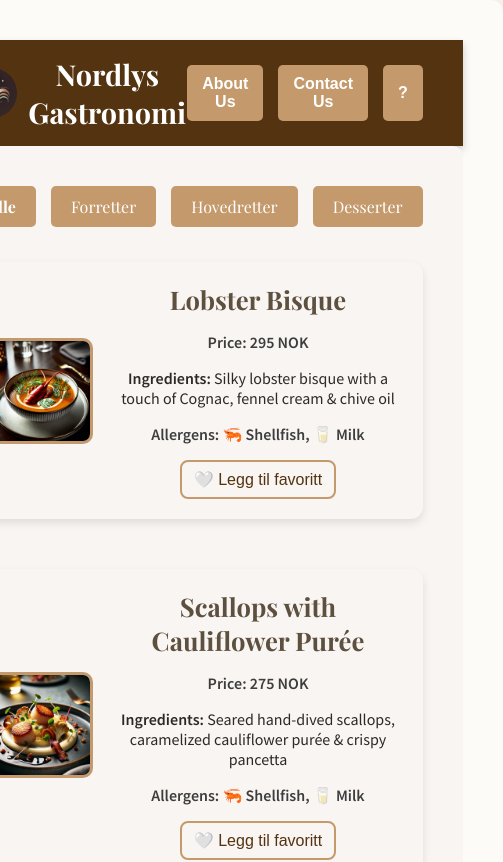
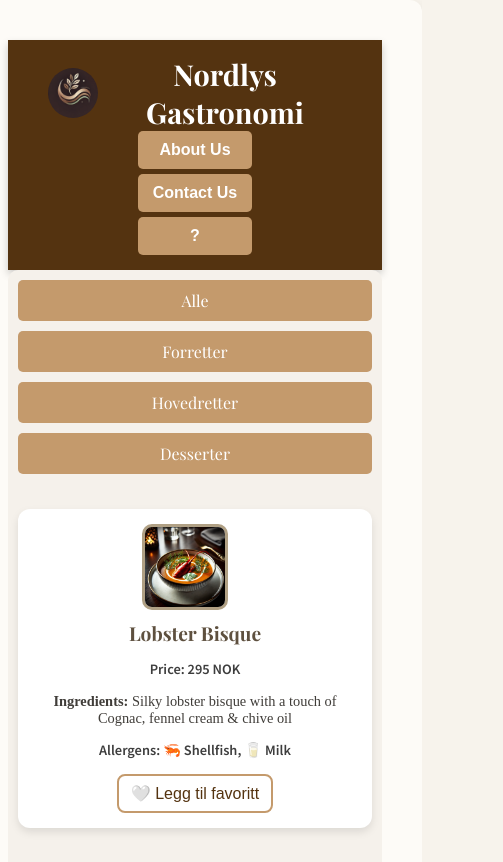
Before and after one commit to Marcus-Kodehode/React-project-one, a React (Vite) app: page / in a window 390 px wide. Shown: the top 862 px of the page, 503 px wide, since content can reach past the window. Built offline with nearby package versions, Linux system fonts and the light colour scheme.

Commit message:
Pisket kodene til og godta telefoner også

```diff
--- a/src/assets/Dish.module.css
+++ b/src/assets/Dish.module.css
@@ -1,8 +1,8 @@
-/* 📌 Hovedcontainer for hver enkelt rett */
+/* 📌 Container for hver rett */
 .dishCard {
   display: flex;
   align-items: center;
-    background: #F8F5F2; /* 📌 Lyst beige bakgrunn */
+  background: #ffffff;
   padding: 20px;
   margin: 15px 0;
   border-radius: 12px;
@@ -10,53 +10,77 @@
   transition: transform 0.2s ease-in-out;
 }
 
-  /* 📌 Legger til en lett zoom-effekt når musen er over */
+/* 📌 Liten zoom-effekt */
 .dishCard:hover {
   transform: scale(1.02);
-    background: #EDE0D4; /* 📌 Varme jordtoner ved hover */
+  background: #f3f1ed;
 }
 
-  /* 📌 Bildet av retten */
+/* 📌 Bildet */
 .dishImage {
   width: 100px;
   height: 100px;
   border-radius: 10px;
   margin-right: 20px;
   object-fit: cover;
-    border: 3px solid #C49A6C; /* 📌 Gullbrun kant */
+  border: 3px solid #b0a084;
 }
 
-  /* 📌 Container for tekst-informasjonen om retten */
+/* 📌 Tekst-container */
 .dishInfo {
   flex: 1;
 }
 
-  /* 📌 Styling for navnet på retten */
+/* 📌 Rettsnavn */
 .dishName {
-    font-family: "Playfair Display", serif; /* 📌 Elegant serif-font */
+  font-family: "Playfair Display", serif;
   font-size: 1.6rem;
-    color: #5E503F; /* 📌 Dyp brun farge */
+  color: #5E503F;
   margin: 0 0 5px 0;
 }
 
-  /* 📌 Styling for beskrivelsen av retten */
-  .dishDescription {
-    font-family: "Merriweather", serif; /* 📌 Støttefont for brødtekst */
+/* 📌 Ingredienser */
+.dishIngredients {
+  font-family: "Merriweather", serif;
   font-size: 1rem;
-    color: #403D39; /* 📌 Mørk dempet brun */
+  color: #403D39;
   margin: 5px 0;
 }
 
-  /* 📌 Styling for pris og allergener */
+/* 📌 Pris og allergener */
 .dishPrice, .dishAllergens {
   font-size: 1rem;
-    color: #3D3D3D; /* 📌 Mykere mørk grå */
+  color: #3D3D3D;
   font-weight: bold;
 }
+
+/* 📌 Tilpasning for mobil */
+@media (max-width: 768px) {
+  .dishCard {
+      flex-direction: column;
+      text-align: center;
+      padding: 15px;
+  }
+
+  .dishImage {
+      width: 80px;
+      height: 80px;
+      margin-bottom: 10px;
+  }
+
+  .dishName {
+      font-size: 1.2rem;
+  }
+
+  .dishPrice, .dishIngredients, .dishAllergens {
+      font-size: 0.9rem;
+  }
+}
+
 /* 📌 Favoritt-knapp */
 .favoriteButton {
   background: none;
-    border: 2px solid #C49A6C; /* Gullbrun farge */
+  border: 2px solid #C49A6C;
   color: #543310;
   font-size: 1rem;
   padding: 8px 12px;
@@ -65,12 +89,12 @@
   transition: all 0.3s ease;
 }
 
+/* 📌 Favoritt-effekter */
 .favoriteButton:hover {
   background: #C49A6C;
   color: white;
 }
 
-/* 📌 Endrer farge når retten er favoritt */
 .favoriteButton.active {
   background: #C49A6C;
   color: white;
--- a/src/assets/Footer.module.css
+++ b/src/assets/Footer.module.css
@@ -1,4 +1,4 @@
-/* 📌 Footer-styling */
+/* 📌 Footer */
 .footer {
     display: flex;
     justify-content: space-between;
@@ -15,7 +15,7 @@
     margin: 5px 0;
 }
 
-/* 📌 Footer-logo container */
+/* 📌 Footer-logo */
 .logoFooter {
     display: flex;
     flex-direction: column;
@@ -24,7 +24,7 @@
 
 /* 📌 Footer-logo */
 .footerLogo {
-    width: 50px; /* 📌 Juster størrelsen */
+    width: 50px;
     height: auto;
     margin-bottom: 5px;
     border-radius: 50%;
--- a/src/assets/Header.module.css
+++ b/src/assets/Header.module.css
@@ -1,4 +1,4 @@
-/* 📌 Header-styling */
+/* 📌 Header */
 .header {
     display: flex;
     justify-content: space-between;
@@ -10,7 +10,7 @@
     box-shadow: 0px 4px 8px rgba(0, 0, 0, 0.2);
 }
 
-/* 📌 Logo-container */
+/* 📌 Logo */
 .logoContainer {
     display: flex;
     align-items: center;
@@ -18,26 +18,26 @@
 
 /* 📌 Logo-bilde */
 .logo {
-    width: 50px; /* 📌 Tilpass størrelsen */
+    width: 50px;
     height: auto;
     margin-right: 10px;
     border-radius: 50%;
 }
 
-/* 📌 Tekst ved siden av logoen */
+/* 📌 Tekst */
 .logoText {
     font-family: "Playfair Display", serif;
     font-size: 1.8rem;
     font-weight: bold;
 }
 
-/* 📌 Navigasjonsmeny */
+/* 📌 Navigasjon */
 .nav {
     display: flex;
     gap: 15px;
 }
 
-/* 📌 Standard knappe-styling */
+/* 📌 Knapp */
 .nav button {
     background-color: #C49A6C;
     color: white;
@@ -46,7 +46,7 @@
     font-size: 1rem;
     font-weight: bold;
     border-radius: 5px;
-    cursor: pointer; /* 📌 Standard peker */
+    cursor: pointer;
     transition: background 0.3s ease-in-out;
 }
 
@@ -55,7 +55,15 @@
     background-color: #A07850;
 }
 
-/* 📌 Etter første klikk skal knappen ha ventekursor */
-.loadingCursor {
-    cursor: wait !important;
+/* 📌 Mobilversjon */
+@media (max-width: 768px) {
+    .header {
+        flex-direction: column;
+        text-align: center;
+    }
+
+    .nav {
+        flex-direction: column;
+        gap: 5px;
+    }
 }
--- a/src/assets/Menu.module.css
+++ b/src/assets/Menu.module.css
@@ -1,60 +1,79 @@
 /* 📌 Styling for hovedtittelen */
 .menuTitle {
-    font-size: 2.5rem; /* 📌 Stor og elegant fontstørrelse */
-    font-family: 'Playfair Display', serif; /* 📌 Elegant serif-font */
-    color: #5E503F; /* 📌 Dyp brun for eksklusivt uttrykk */
-    font-weight: bold; /* 📌 Fet skrift */
+    font-size: 2.5rem;
+    font-family: 'Playfair Display', serif;
+    color: #5E503F;
+    font-weight: bold;
     text-transform: uppercase;
-    text-align: center; /* 📌 Sentrerer teksten */
-    margin-bottom: 20px; /* 📌 Gir litt luft under tittelen */
+    text-align: center;
+    margin-bottom: 20px;
 }
 
-/* 📌 Container for hele menyen */
+/* 📌 Hovedcontainer for menyen */
 .menuContainer {
     text-align: center;
     padding: 40px;
-    background: #F8F5F2; /* 📌 Lys beige bakgrunn */
+    background: #F5F1EB;
     border-radius: 10px;
 }
 
-/* 📌 Styling for kategorititler (Forretter, Hovedretter, Desserter) */
+/* 📌 Kategorititler */
 .categoryTitle {
     font-size: 2rem;
-    font-family: 'Playfair Display', serif; /* 📌 Elegant serif-font */
-    color: #5E503F; /* 📌 Dyp brun for eksklusivt uttrykk */
+    font-family: 'Playfair Display', serif;
+    color: #543310;
     text-transform: uppercase;
-    border-bottom: 3px solid #C49A6C; /* 📌 Elegant gullbrun linje */
+    border-bottom: 3px solid #C49A6C;
     display: inline-block;
     padding-bottom: 5px;
     margin-top: 30px;
 }
 
-/* 📌 Grid-layout med 2 kolonner (2 retter per rad) */
+/* 📌 Grid-layout (desktop) */
 .dishGrid {
     display: grid;
-    grid-template-columns: repeat(2, 1fr); /* 📌 2 kolonner per rad */
+    grid-template-columns: repeat(2, 1fr);
     gap: 20px;
     justify-content: center;
     margin-top: 20px;
 }
 
-/* 📌 Responsiv tilpasning - hvis skjermen er liten, vises kun 1 per rad */
-@media (max-width: 768px) {
+/* 📌 Tilpasning for nettbrett */
+@media (max-width: 1024px) {
     .dishGrid {
-        grid-template-columns: repeat(1, 1fr); /* 📌 1 kolonne på små skjermer */
+        grid-template-columns: repeat(1, 1fr); /* 1 rett per rad */
+        gap: 15px;
     }
 }
-/* 📌 Wrapper for filterknapper */
+
+/* 📌 Tilpasning for mobil */
+@media (max-width: 768px) {
+    .menuContainer {
+        padding: 10px;
+    }
+
+    .categoryTitle {
+        font-size: 1.5rem;
+    }
+
+    .dishGrid {
+        grid-template-columns: repeat(1, 1fr);
+        gap: 10px;
+    }
+}
+
+/* 📌 Filterknapper */
 .filterButtons {
     display: flex;
     justify-content: center;
-    gap: 15px;
+    flex-wrap: wrap; /* 📌 Gjør knappene mer fleksible */
+    gap: 10px;
     margin-bottom: 20px;
 }
 
-/* 📌 Stil for hver knapp */
+/* 📌 Knappestil */
 .filterButtons button {
-    background: #C49A6C; /* Gullbrun */
+    background: #C49A6C;
     color: white;
     font-family: 'Playfair Display', serif;
     font-size: 1rem;
@@ -65,13 +84,13 @@
     transition: all 0.3s ease-in-out;
 }
 
-/* 📌 Hover-effekt */
-.filterButtons button:hover {
-    background: #A67C52; /* Mørkere gullbrun */
+/* 📌 Responsiv justering for knapper */
+@media (max-width: 600px) {
+    .filterButtons {
+        flex-direction: column;
+    }
+
+    .filterButtons button {
+        width: 100%;
+    }
 }
-
-/* 📌 Aktiv knapp */
-.activeFilter {
-    background: #543310; /* Dyp brun */
-    font-weight: bold;
-}
```
Lines whose indentation alone changed are shown as unchanged.
